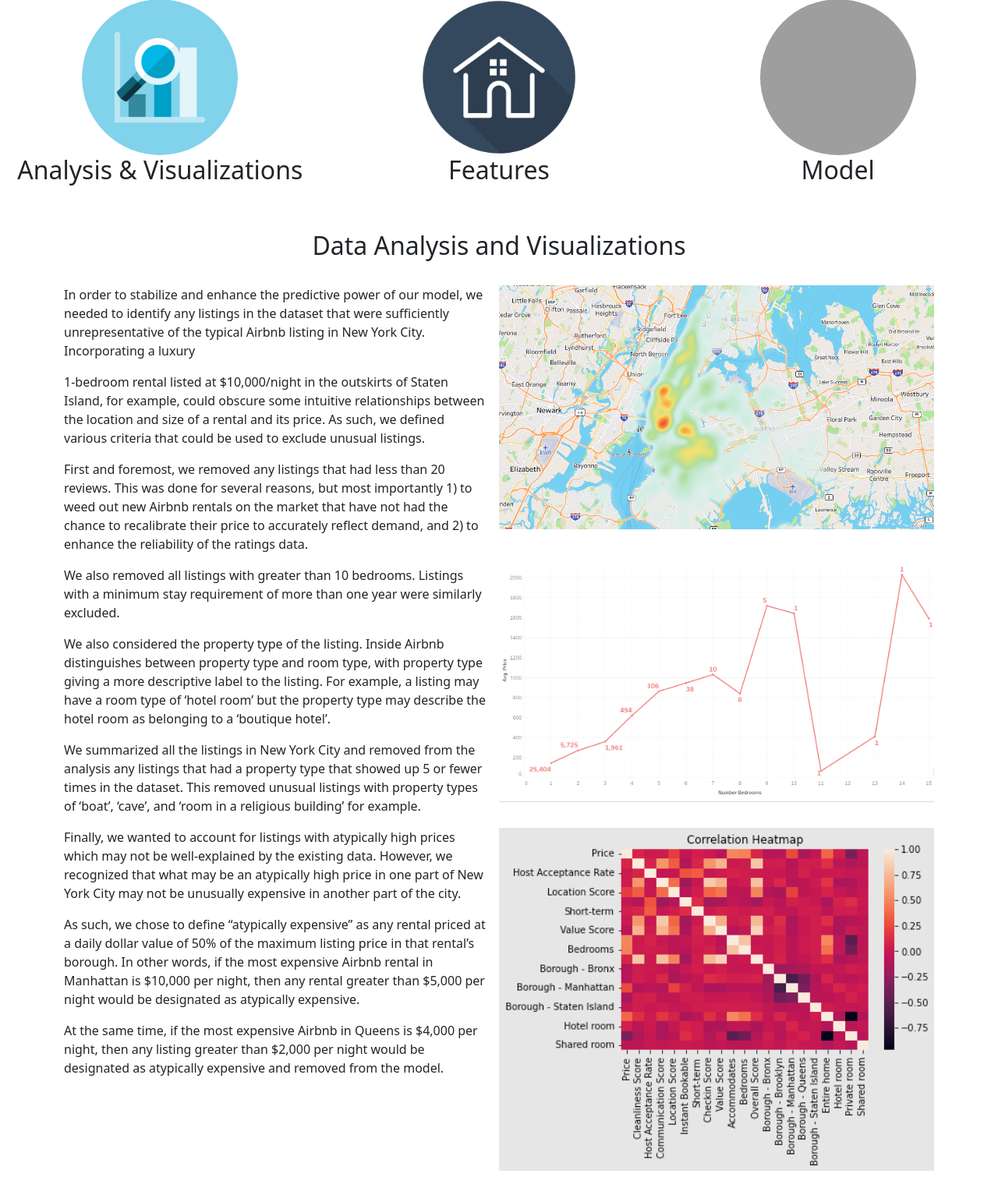
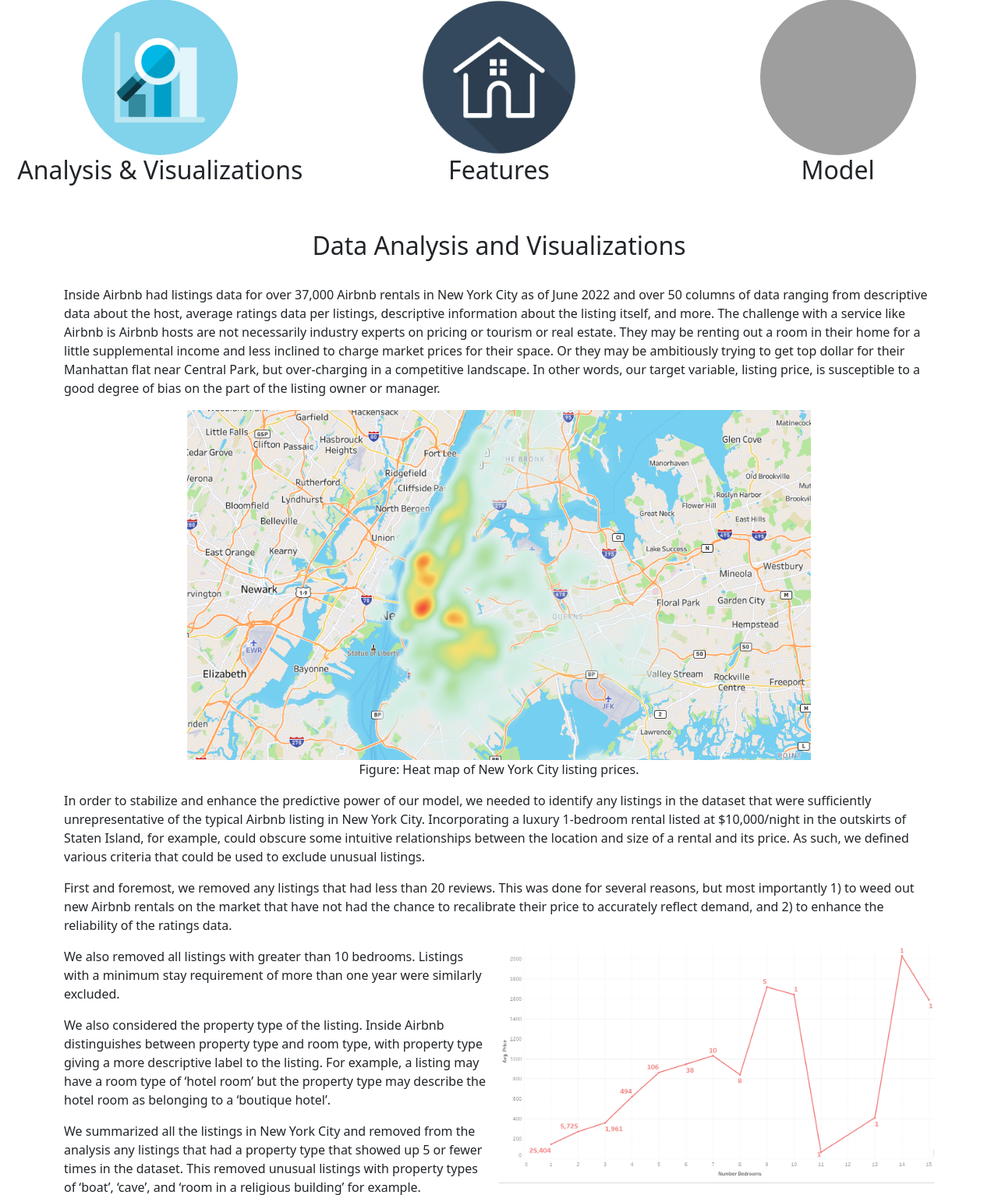
Before and after one commit to joyesufu/Airbnb_Pricing_Model, a Flask app: page / in a window 1280 px wide. Shown: the part 1424-2957 px from the top of the page at 78% size. Run offline with Flask 2, Linux system fonts and the light colour scheme; parts of the project's set-up code (start-up, migrations or seed data) failed here and were passed over; some libraries are stand-ins or nearby versions; grey boxes are pictures that could not be loaded.

Commit message:
added text about data and model

```diff
--- a/templates/index.html
+++ b/templates/index.html
@@ -178,19 +178,31 @@
           <h2> Data Analysis and Visualizations</h2>
         </div>
         <br>
-        <div id="data" class="clearfix">
-          <img src="../static/images/Heat_Map.PNG" class="col-md-6 float-md-end mb-3 ms-md-3" alt="...">
+        <p>
+            Inside Airbnb had listings data for over 37,000 Airbnb rentals in New York City as of June 2022 and over 50 columns of data ranging from descriptive data about the host,
+            average ratings data per listings, descriptive information about the listing itself, and more. The challenge with a service like Airbnb is Airbnb hosts are not necessarily
+            industry experts on pricing or tourism or real estate. They may be renting out a room in their home for a little supplemental income and less inclined to charge market prices
+            for their space. Or they may be ambitiously trying to get top dollar for their Manhattan flat near Central Park, but over-charging in a competitive landscape. In other words,
+            our target variable, listing price, is susceptible to a good degree of bias on the part of the listing owner or manager.
+          </p>
+          <figure>
+            <center>
+              <img src="../static/images/Heat_Map.PNG" alt="..." width="800px" height="auto">
+              <figcaption>Figure: Heat map of New York City listing prices.</figcaption>
+            </center>
+          </figure>
           <p>
             In order to stabilize and enhance the predictive power of our model, we needed to identify any listings in the dataset that were sufficiently unrepresentative of the typical Airbnb listing in New York City. Incorporating a luxury
-          <p>
             1-bedroom rental listed at $10,000/night in the outskirts of Staten Island, for example, could obscure some intuitive relationships between the location and size of a rental and its price. As such, we defined various criteria that could
             be used to exclude unusual listings.
-          </p>
           </p>
           <p>
             First and foremost, we removed any listings that had less than 20 reviews. This was done for several reasons, but most importantly 1) to weed out new Airbnb rentals on the market that have not had the chance to recalibrate their price to
             accurately reflect demand, and 2) to enhance the reliability of the ratings data.
           </p>
+
+        <div id="data" class="clearfix">
+
         </div>
       </div>
 
@@ -216,7 +228,6 @@
         <div class="row text-center">
         </div>
         <div class="clearfix">
-          <img src="../static/images/correlation_matrix.png" class="col-md-6 float-md-end mb-3 ms-md-3" alt="..." width="auto" height="auto">
           <p>
             Finally, we wanted to account for listings with atypically high prices which may not be well-explained by the existing data. However, we recognized that what may be an atypically high price in one part of New York City may not be
             unusually expensive in another part of the city.
@@ -237,6 +248,7 @@
         </div>
         <div class="col">
           <h4>
+            <img src="../static/images/correlation_matrix.png" class="col-md-6 float-md-end mb-3 ms-md-3" alt="..." width="auto" height="auto">
             <ul class="list-group list-group-flush">
               <li class="list-group-item list"> <svg xmlns="http://www.w3.org/2000/svg" width="16" height="16" fill="currentColor" class="bi bi-house-heart-fill" viewBox="0 0 16 16">
   <path d="M7.293 1.5a1 1 0 0 1 1.414 0L11 3.793V2.5a.5.5 0 0 1 .5-.5h1a.5.5 0 0 1 .5.5v3.293l2.354 2.353a.5.5 0 0 1-.708.707L8 2.207 1.354 8.853a.5.5 0 1 1-.708-.707L7.293 1.5Z"/>
@@ -318,6 +330,21 @@
           <p>The random forest model had a significantly higher R-squared under the training data than the linear model, although only a modestly stronger R-squared under the test data. In other words, overall
             the random forest model was better at explaining the total variance among the features.
           </p>
+          <p>
+            The scatterplots below show the true price (gray) and predicted price (pink) under each model for ten listings in the 'test' dataset. The random forest model generally made better predictions.
+          </p>
+          <div class="col  align-self-center">
+            <center>
+              <img src="../static/images/scatter_linear.png" alt="..." width="500px" height="auto">
+            </center>
+
+          </div>
+          <div class="col  align-self-center">
+            <center>
+              <img src="../static/images/scatter_rfr.png" alt="..." width="500px" height="auto">
+            </center>
+
+          </div>
         </div>
       </div>
       </div>
```
